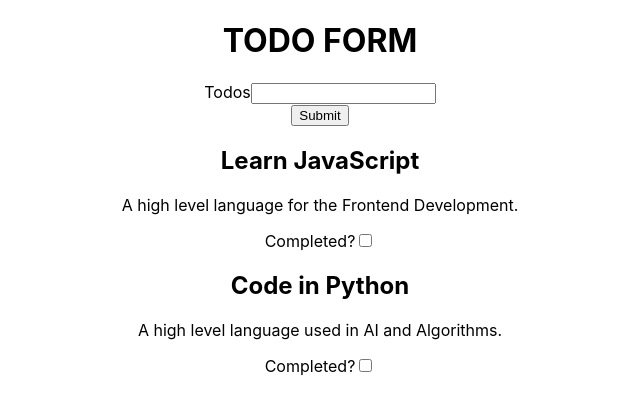
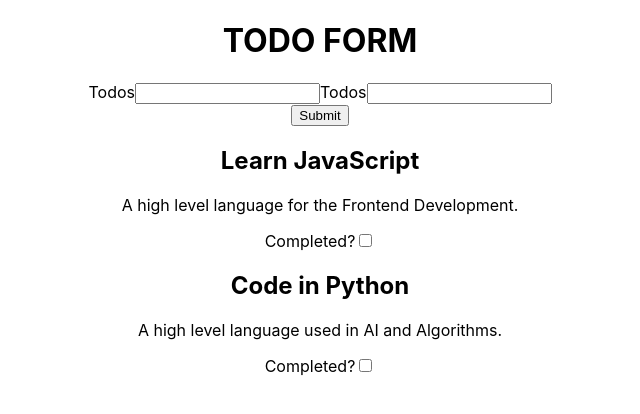
Before and after one commit to Bloom-Sayiorri/to-do-list, a React (Create React App) app: page / in a window 1280 px wide. Shown: the top 414 px of the page, without its empty margins (320-960 px from the left). Built offline with nearby package versions, Linux system fonts and the light colour scheme.

Commit message:
todos form

```diff
--- a/src/components/ToDoForm.jsx
+++ b/src/components/ToDoForm.jsx
@@ -12,8 +12,9 @@ function ToDoForm({todos}) {
         <form onSubmit={handleSubmit}>
             <h1>TODO FORM</h1>
             <div>
-                <h2>{todos.title}</h2>
                 <label htmlFor='todo' className="todo_label" name="todo">Todos</label>
+                <input>{todos.title}</input>
+                <label htmlFor='description' className="todo_label" name="todo">Todos</label>
                 <input type="text" name="todo" className="todo_input" />
             </div>
 
```
